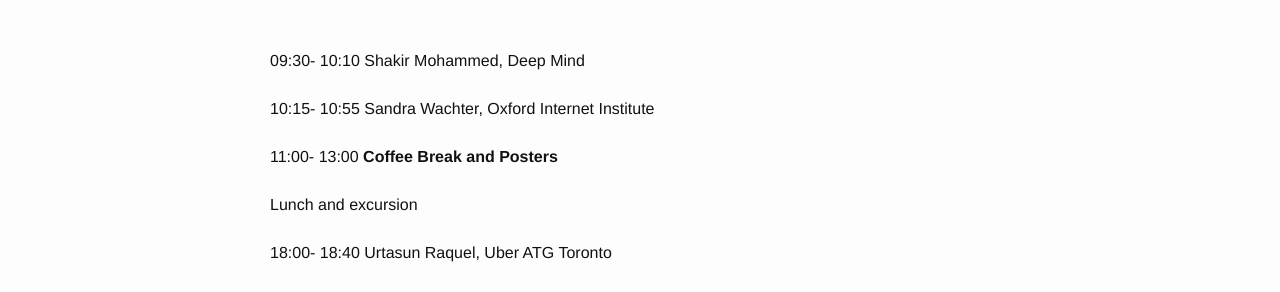
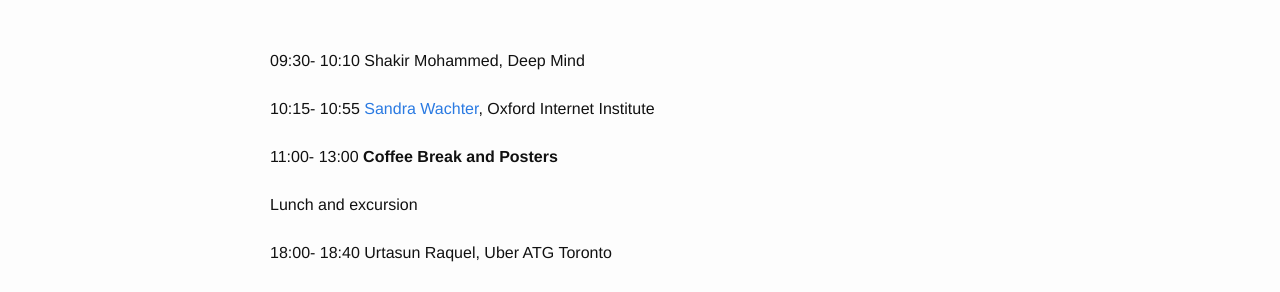
Before and after one commit to dalimeeting/dalimeeting.github.io, a Jekyll site: the page built from _posts/2018-04-04-day-2.md, in a window 1280 px wide. Shown: the part 623-915 px from the top of the page. Built offline with Jekyll 4.4.1, drawn with Linux system fonts in a browser that asks for light colours; some of the changed lines change nothing that is shown.

Commit message:
Update 2018-04-04-day-2.md

```diff
--- a/_posts/2018-04-04-day-2.md
+++ b/_posts/2018-04-04-day-2.md
@@ -19,6 +19,7 @@
   - family: Wachter
     given: Sandra
     institute: Oxford Internet Institute
+    url:  https://www.oii.ox.ac.uk/people/sandra-wachter/
   start: "10:15"
   end: "10:55"
   abstract:
```
